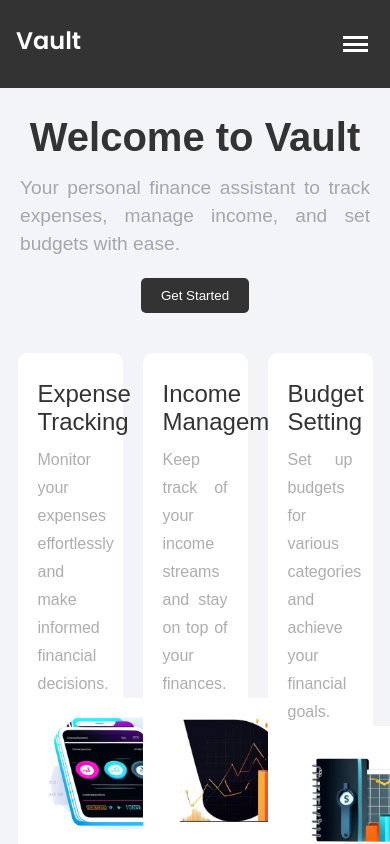
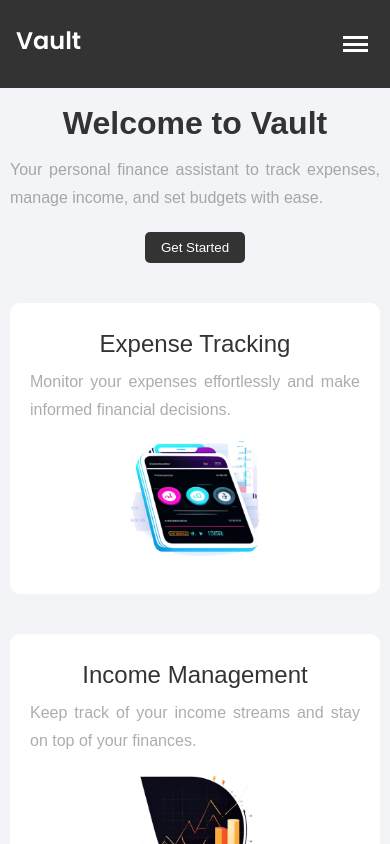
Before and after one commit to Labeodan/Vault-frontend, a React (Vite) app: page / in a window 390 px wide. Built offline with nearby package versions, Linux system fonts and the light colour scheme; no server answers.

Commit message:
made the dashboard and landing page mobile responsive

```diff
--- a/src/pages/Dashboard/Dashboard.module.scss
+++ b/src/pages/Dashboard/Dashboard.module.scss
@@ -14,12 +14,14 @@
     display: flex;
     gap: 20px;
     margin: 20px 0;
+    flex-wrap: wrap; // Allow cards to wrap on smaller screens
 
     .summaryCard {
       background-color: #f8f8f8;
       padding: 20px;
       border-radius: 10px;
       flex: 1;
+      min-width: 250px; // Ensure cards don't shrink too much
       display: flex;
       flex-direction: column;
       align-items: center;
@@ -54,12 +56,17 @@
     display: flex;
     gap: 20px;
     margin: 20px 0;
+    flex-wrap: wrap; // Allow charts to wrap on smaller screens
+    justify-content: center;
 
     .chart {
       background-color: #f8f8f8;
         padding: 20px;
         border-radius: 10px;
         flex: 1;
+        max-width: 500px; /* Set a max width for the charts */
+        width: 100%; /* Allow charts to be responsive */
+        box-shadow: 0 2px 5px rgba(0, 0, 0, 0.1); /* Optional: Add a shadow for better visual appeal */
 
       h3 {
         font-size: 1.5rem;
@@ -88,7 +95,7 @@
 
     .categoryGrid {
       display: grid;
-        grid-template-columns: repeat(4, 1fr);
+      grid-template-columns: repeat(auto-fill, minmax(150px, 1fr)); // Responsive grid
       gap: 10px;
 
       .categoryCard {
@@ -105,3 +112,31 @@
     }
   }
 }
+
+@media (max-width: 768px) {
+.dashboard {
+  .header {
+    h1 {
+      font-size: 1.8rem; // Reduce header size
+    }
+  }
+
+  .summary {
+    flex-direction: column; // Stack summary cards vertically
+    align-items: center;
+
+    .summaryCard {
+      width: 90%; // Make summary cards wider on small screens
+    }
+  }
+
+  .charts {
+    flex-direction: column; // Stack charts vertically on small screens
+    align-items: center;
+
+    .chart {
+      width: 90%; // Make chart containers wider on small screens
+    }
+  }
+}
+}
--- a/src/pages/LandingPage/LandingPage.module.scss
+++ b/src/pages/LandingPage/LandingPage.module.scss
@@ -36,13 +36,14 @@
     gap: 20px;
     justify-content: center;
     margin-bottom: 40px;
+    flex-wrap: wrap; // Allows wrapping for smaller screens
 
     .featureCard {
       background-color: #ffffff;
       padding: 20px;
       border-radius: 10px;
       text-align: center;
-        width: 30%;
+      width: 30%; // Default width for larger screens
 
       .chartPlaceholder {
         background-color: #e0e0e0;
@@ -56,7 +57,7 @@
         font-size: 0.9rem;
         margin: auto;
 
-          img{
+        img {
           width: 100%;
           height: 100%;
         }
@@ -86,6 +87,7 @@
       display: flex;
       gap: 20px;
       justify-content: center;
+      flex-wrap: wrap; // Allows wrapping for smaller screens
 
       .chartPlaceholder {
         background-color: #e0e0e0;
@@ -98,7 +100,7 @@
         color: #999;
         font-size: 0.9rem;
 
-          img{
+        img {
           width: 100%;
           height: 100%;
         }
@@ -106,5 +108,42 @@
     }
   }
 
+  // Media queries for mobile responsiveness
+  @media (max-width: 768px) {
+    padding: 10px;
 
+    .header {
+      h1 {
+        font-size: 2rem; // Smaller heading
       }
+
+      p {
+        font-size: 1rem; // Smaller paragraph
+      }
+
+      .getStartedButton {
+        padding: 8px 16px; // Smaller button padding
+      }
+    }
+
+    .features {
+      .featureCard {
+        width: 100%; // Full width on mobile
+        margin-bottom: 20px; // Space between cards
+      }
+    }
+
+    .interactiveDashboards {
+      h2 {
+        font-size: 1.5rem; // Smaller dashboard heading
+      }
+
+      .dashboardCharts {
+        .chartPlaceholder {
+          width: 120px; // Smaller charts on mobile
+          height: 120px;
+        }
+      }
+    }
+  }
+}
```
Lines whose indentation alone changed are shown as unchanged.
